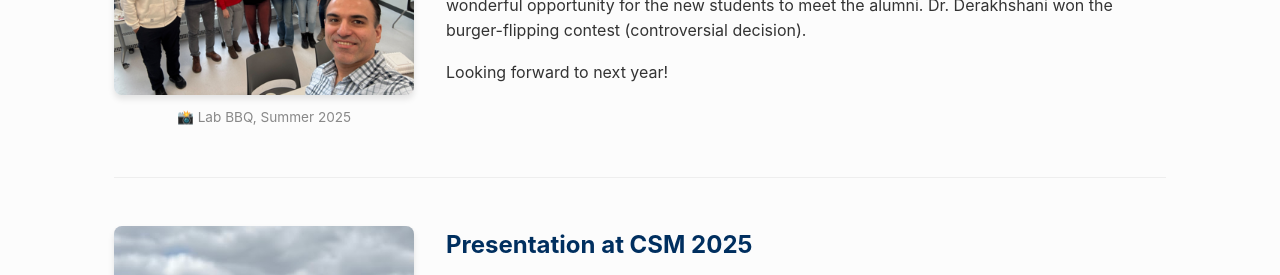
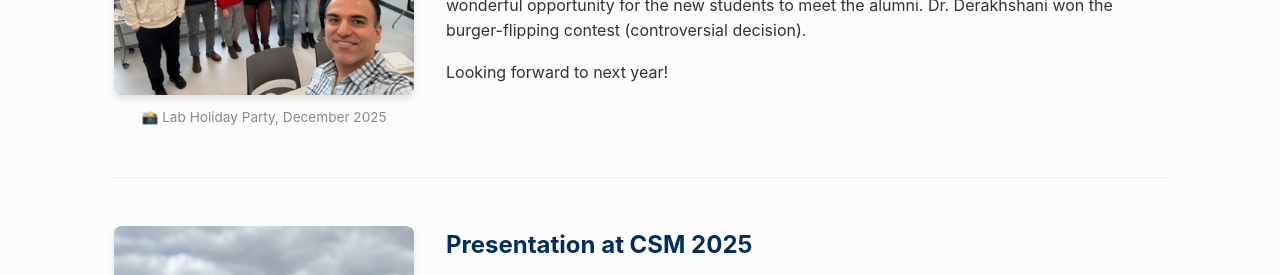
Before and after one commit to TLMicrobiomeLab/tlmicrobiomelab.github.io, a Jekyll site: the page built from events.md, in a window 1280 px wide. Shown: the part 442-717 px from the top of the page. Built offline with Jekyll 4.4.1, drawn with Linux system fonts in a browser that asks for light colours.

Commit message:
Update event title to Lab Holiday Party, December 2025

```diff
--- a/events.md
+++ b/events.md
@@ -16,7 +16,7 @@ permalink: /events/
              alt="Event Title"
              style="width: 100%; border-radius: 8px; box-shadow: 0 4px 6px rgba(0,0,0,0.1);">
         <div style="font-size: 0.85rem; color: #888; margin-top: 5px; text-align: center;">
-            📸 Lab BBQ, Summer 2025
+            📸 Lab Holiday Party, December 2025
         </div>
     </div>
 
```
